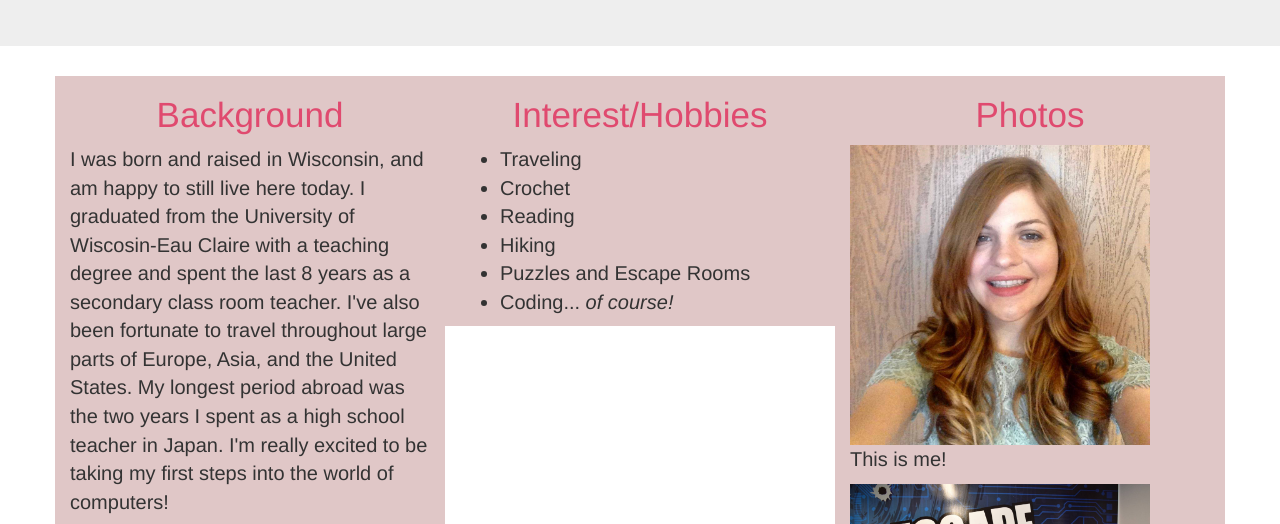
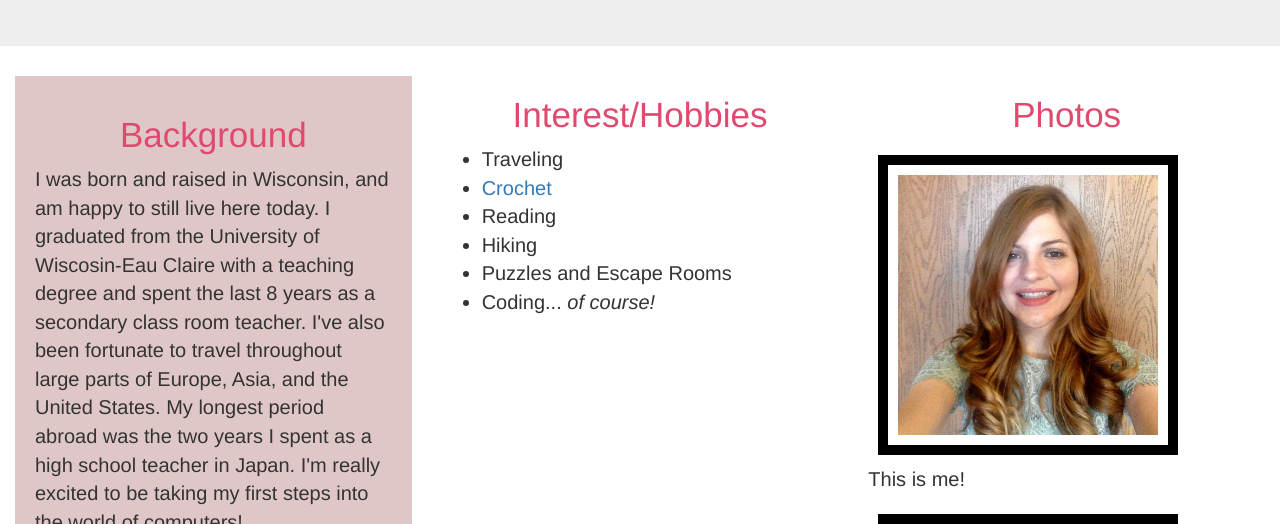
Before and after one commit to kimbornino/About-Me-Website, a plain HTML site: page index.html in a window 1280 px wide. Shown: the part 276-800 px from the top of the page. Drawn offline with nearby package versions, Linux system fonts and the light colour scheme; files whose address does not match are found by name.

Commit message:
crochet page init and updates to CSS container

```diff
--- a/index.html
+++ b/index.html
@@ -25,18 +25,23 @@
   <div class="container">
     <div class="row">
       <div class="col-sm-4">
+        <div id="aboutMeParagraph">
         <h3><center>Background</center></h3>
         <p>I was born and raised in Wisconsin, and am happy to still live here today.
         I graduated from the University of Wiscosin-Eau Claire with a teaching degree and spent the last 8 years as a secondary class room teacher.
         I've also been fortunate to travel throughout large parts of Europe, Asia, and the United States.  My longest period abroad was the two years I spent as a high school teacher in Japan.
-      I'm really excited to be taking my first steps into the world of computers!</p>
+        I'm really excited to be taking my first steps into the world of computers!<br>
+        If you interested in knowing more about my hobbies, you may click the links on your right.
+        I hope you enjoy using my website.
+        </p>
+      </div>
       </div>
       <div class="col-sm-4">
         <h3><center>Interest/Hobbies</center></h3>
         <p>
         <ul>
           <li>Traveling</li>
-          <li>Crochet</li>
+          <li> <a href="C:\Users\kimbo\Desktop\About Me Code\crochet.html"> Crochet </a> </li>
           <li>Reading</li>
           <li>Hiking</li>
           <li>Puzzles and Escape Rooms</li>
--- a/styles.css
+++ b/styles.css
@@ -14,10 +14,16 @@ h3 {
 {
   width: 300px;
   height: auto;
+  border: 10px solid black;
+   padding: 10px;
+   margin: 10px;
 }
 #escapeRoom {
   width: 300px;
   height: auto;
+  border: 10px solid black;
+  padding: 10px;
+  margin: 10px;
 }
 p {
   font-size: 20px;
@@ -25,11 +31,16 @@ p {
 ul {
   font-size: 20px;
 }
-.col-sm-4 {
-  /*change background color to a contrasting pink later*/
-  background-color: #e0c7c7;
-  column-width: 33.3%;
+#aboutMeParagraph {
+    background-color: #e0c7c7;
+    padding: 20px;
+    overflow: auto;
+    width:100%;
+    height:50%;
 }
 .container {
-column-width: 33.3%;
+  width: 100%;
+  display: block;
+  margin-left: auto;
+  margin-right: auto;
 }
```
Also changed, not shown: crochet.html (added, +8 -0 lines), travel.html (added).
